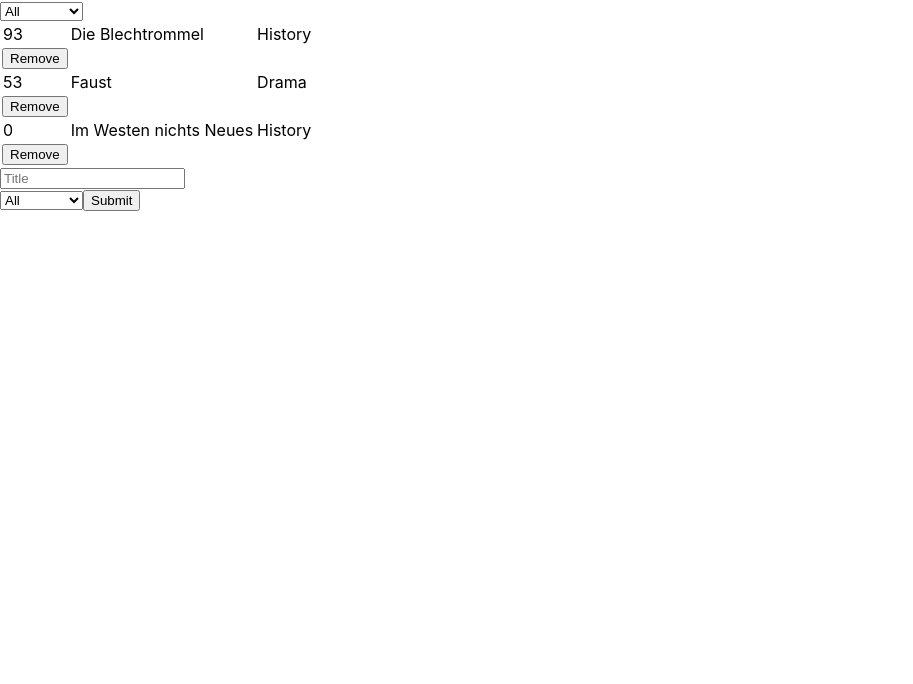
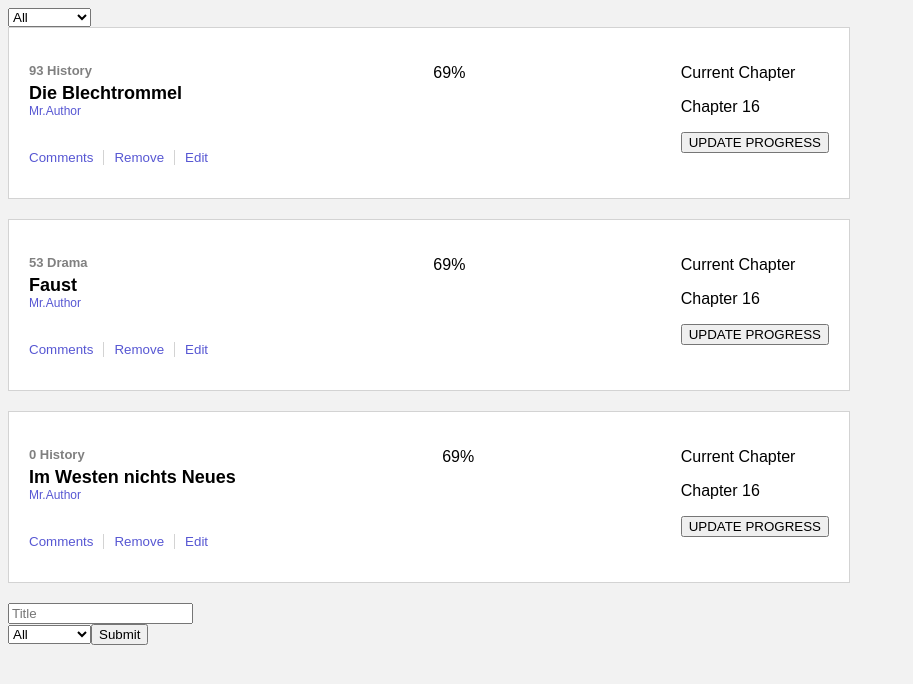
Before and after one commit to marcode95/bookstore, a React (Create React App) app: page / in a window 1280 px wide. Shown: the top 684 px of the page, without its empty margins (0-913 px from the left). Built offline with nearby package versions, Linux system fonts and the light colour scheme.

Commit message:
Start stylin gout books component

```diff
--- a/src/App.css
+++ /dev/null
@@ -1,39 +0,0 @@
-.App {
-  text-align: center;
-}
-
-.App-logo {
-  height: 40vmin;
-  pointer-events: none;
-}
-
-@media (prefers-reduced-motion: no-preference) {
-  .App-logo {
-    animation: App-logo-spin infinite 20s linear;
-  }
-}
-
-.App-header {
-  background-color: #282c34;
-  min-height: 100vh;
-  display: flex;
-  flex-direction: column;
-  align-items: center;
-  justify-content: center;
-  font-size: calc(10px + 2vmin);
-  color: white;
-}
-
-.App-link {
-  color: #61dafb;
-}
-
-@keyframes App-logo-spin {
-  from {
-    transform: rotate(0deg);
-  }
-
-  to {
-    transform: rotate(360deg);
-  }
-}
--- a/src/components/App.js
+++ b/src/components/App.js
@@ -1,4 +1,4 @@
-import '../App.css';
+import '../index.css';
 import BooksForm from '../containers/BooksForm';
 import BooksList from '../containers/BooksList';
 
--- a/src/components/Book.js
+++ b/src/components/Book.js
@@ -5,14 +5,30 @@ export default function Book({ book, handleRemoveBook }) {
   const { id, title, category } = book;
 
   return (
-    <tbody>
-      <tr>
-        <td>{id}</td>
-        <td>{title}</td>
-        <td>{category}</td>
-      </tr>
-      <button type="button" onClick={() => handleRemoveBook(book)}>Remove</button>
-    </tbody>
+    <div className="book-container">
+      <div className="book-info">
+        <span className="id-and-category">
+          {id}
+          <span> </span>
+          {category}
+        </span>
+        <p className="book-title">{title}</p>
+        <p className="book-author">Mr.Author</p>
+        <div className="book-info-buttons">
+          <button className="comments-button" type="button">Comments</button>
+          <button className="remove-button" type="button" onClick={() => handleRemoveBook(book)}>Remove</button>
+          <button type="button">Edit</button>
+        </div>
+      </div>
+      <div className="book-circle">
+        <p className="percentage">69%</p>
+      </div>
+      <div className="book-reading-info">
+        <p>Current Chapter</p>
+        <p>Chapter 16</p>
+        <button type="button">UPDATE PROGRESS</button>
+      </div>
+    </div>
   );
 }
 
--- a/src/containers/BooksList.js
+++ b/src/containers/BooksList.js
@@ -17,11 +17,9 @@ const BooksList = ({ books, removeBook, changeFilter }) => {
   return (
     <div>
       <CategoryFilter onChangeHandler={handleFilterChange} />
-      <table>
-        {books.map(
-          (book) => (<Book book={book} key={book.id} handleRemoveBook={handleRemoveBook} />),
-        )}
-      </table>
+      {books.map(
+        (book) => (<Book book={book} key={book.id} handleRemoveBook={handleRemoveBook} />),
+      )}
     </div>
   );
 };
--- a/src/index.css
+++ b/src/index.css
@@ -1,27 +1,66 @@
 body {
-  margin: 0;
-  font-family:
-    -apple-system,
-    BlinkMacSystemFont,
-    'Segoe UI',
-    'Roboto',
-    'Oxygen',
-    'Ubuntu',
-    'Cantarell',
-    'Fira Sans',
-    'Droid Sans',
-    'Helvetica Neue',
-    sans-serif;
-  -webkit-font-smoothing: antialiased;
-  -moz-osx-font-smoothing: grayscale;
+  background-color: rgb(242, 242, 242);
+  font-family: Arial, Helvetica, sans-serif;
 }
 
-code {
-  font-family:
-    source-code-pro,
-    Menlo,
-    Monaco,
-    Consolas,
-    'Courier New',
-    monospace;
+.book-container {
+  width: 800px;
+  height: 130px;
+  background-color: white;
+  margin-bottom: 20px;
+  border: 1px solid lightgrey;
+  display: flex;
+  justify-content: space-between;
+  padding: 20px;
 }
+
+.book-container:hover {
+  border: 1px solid blue;
+}
+
+.book-info {
+  margin-top: 15px;
+  width: 33,3%;
+  display: flex;
+  flex-direction: column;
+}
+
+.id-and-category {
+  color: grey;
+  font-size: 13px;
+  font-weight: bold;
+}
+
+.book-title {
+  font-size: 18px;
+  font-weight: bold;
+  margin-top: 5px;
+  margin-bottom: 0px;
+}
+
+.book-author {
+  margin-top: 0px;
+  font-size: 12px;
+  color: rgb(87, 87, 211);
+  margin-bottom: 30px;
+}
+
+.book-info-buttons > * {
+  background-color: transparent;
+  border: none;
+  color: rgb(87, 87, 211);
+  padding: 0px 10px;
+}
+
+.book-info-buttons > *:hover {
+  text-decoration: underline;
+}
+
+.comments-button {
+  padding-left: 0;
+}
+
+.remove-button {
+  border-left: 1px solid lightgrey;
+  border-right: 1px solid lightgrey;
+}
```
